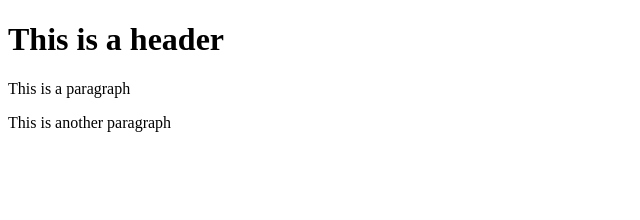
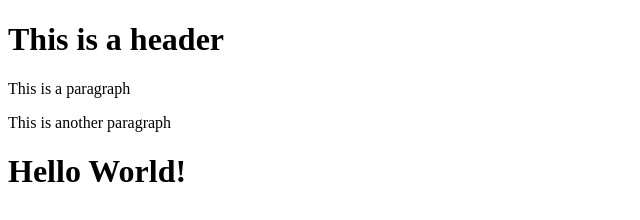
Before and after one commit to CarryCherry/git-test, a website: page index.html in a window 1280 px wide. Shown: the whole page, without its empty margins (0-640 px from the left). Drawn offline with Linux system fonts and the light colour scheme.

```diff
--- a/index.html
+++ b/index.html
@@ -10,5 +10,6 @@
     <h1>This is a header</h1>
     <p>This is a paragraph</p>
     <p>This is another paragraph</p>
+    <h1>Hello World!</h1>
 </body>
 </html>
```
Also changed, not shown: package.json (added, +24 -0 lines), 2 other files.
